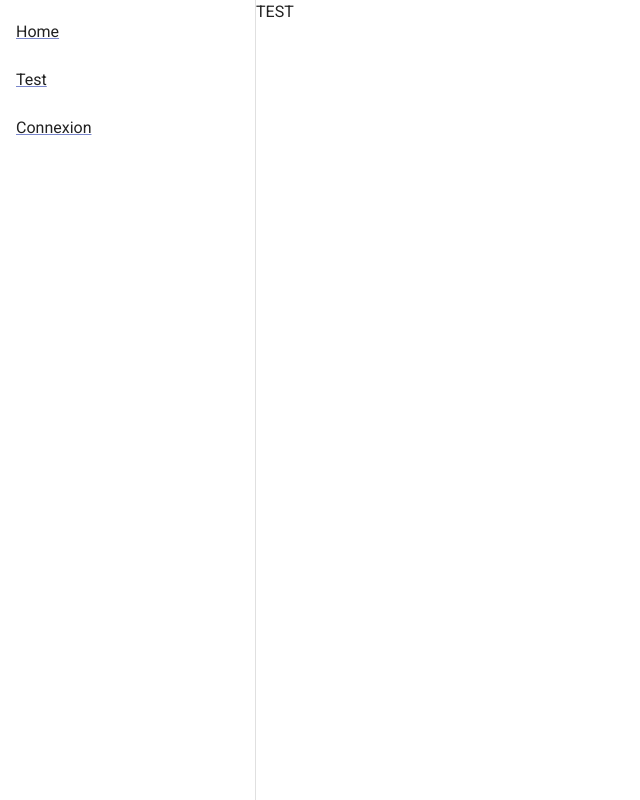
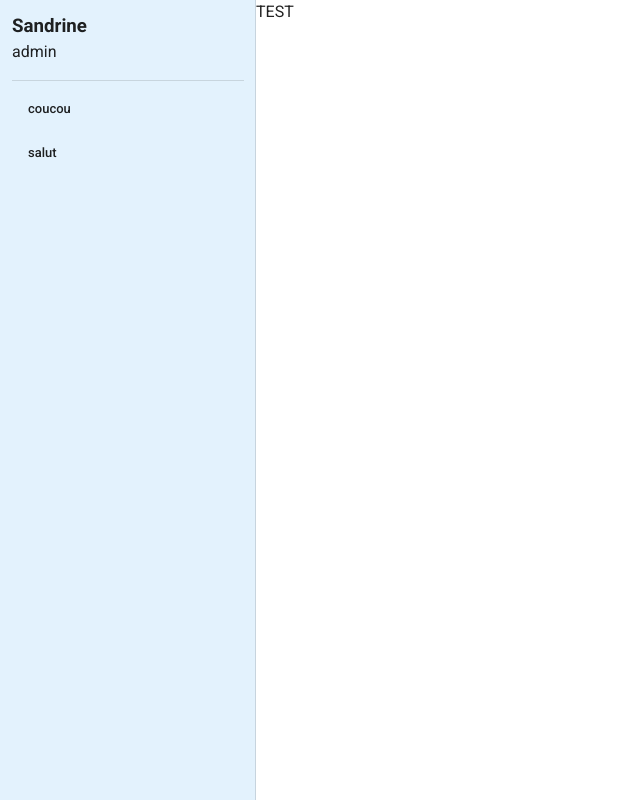
Before and after one commit to blupblupdoux/ide, a Vue app in the folder vuejs_app/: page / in a window 1280 px wide. Shown: the whole page, without its empty margins (0-640 px from the left). Built offline with nearby package versions, Linux system fonts and the light colour scheme.

Commit message:
responsive menu ok

```diff
--- a/vuejs_app/src/App.vue
+++ b/vuejs_app/src/App.vue
@@ -1,23 +1,7 @@
 <template>
   <v-app>
 
-    <v-navigation-drawer mini-variant.sync="true" app permanent>
-			<v-list>
-				<router-link v-for="nav_item in nav_items" :key="nav_item.label" :to="nav_item.path">
-					<v-list-item link>
-						<v-list-item-content>
-								<v-list-item-title>{{ nav_item.label }}</v-list-item-title>
-							</v-list-item-content>
-					</v-list-item>
-				</router-link>
-
-				<v-list-item v-if="$store.getters.isLoggedIn" @click="logout" link>
-					<v-list-item-content>
-							<v-list-item-title>Deconnexion</v-list-item-title>
-						</v-list-item-content>
-				</v-list-item>
-      </v-list>
-    </v-navigation-drawer>
+    <Navbar v-if="$route.name != 'Login'" />
 
     <v-main>
       <router-view />
@@ -28,22 +12,12 @@
 
 <script>
 
+import Navbar from './components/navbar'
+
 export default {
 	name: 'App',
-	data: () => ({
-		nav_items: [
-			{path: '/', label:'Home'},
-			{path: '/test', label:'Test'},
-			{path: '/connexion', label:'Connexion'},
-		],
-	}),
-	methods: {
-		logout() {
-			this.$store.dispatch('logout')
-			.then(() => {
-				this.$router.push('/connexion')
-			})
-		}
+	components: {
+		Navbar
 	},
 	created: function () {
     this.$http.interceptors.response.use(undefined, function (err) {
--- /dev/null
+++ b/vuejs_app/src/components/navbar.vue
@@ -0,0 +1,51 @@
+<template>
+	<div>
+
+		<v-btn color="primary" class="hidden-md-and-up" @click.stop="drawer = !drawer"></v-btn>
+
+		<v-navigation-drawer app left class="blue lighten-5 px-3 py-3" v-model="drawer" :permanent="$vuetify.breakpoint.mdAndUp">
+
+			<div>
+				<h3>Sandrine</h3>
+				<p>admin</p>
+			</div>
+
+			<v-divider></v-divider>
+
+			<v-list dense nav>
+				<v-list-item link>
+					<v-list-item-content>
+						<v-list-item-title>coucou</v-list-item-title>
+					</v-list-item-content>
+				</v-list-item>
+
+				<v-list-item link>
+					<v-list-item-content>
+						<v-list-item-title>salut</v-list-item-title>
+					</v-list-item-content>
+				</v-list-item>
+			</v-list>
+	</v-navigation-drawer>
+
+	</div>
+</template>
+
+<script>
+export default {
+	name: 'Navbar',
+	data: () => ({
+			drawer: false,
+			group: null
+    }),
+
+    watch: {
+      group () {
+        this.drawer = false
+      },
+    },
+}
+</script>
+
+<style>
+
+</style>
--- a/vuejs_app/src/router/routes.js
+++ b/vuejs_app/src/router/routes.js
@@ -1,8 +1,10 @@
+import Dashboard from '../views/Dashboard.vue'
 import Home from '../views/Home.vue'
 import Test from '../views/Test.vue'
 import Login from '../views/Login.vue'
 
 const routes = [
+    // Visitor routes
     {
       path: '/',
       name: 'Home',
@@ -13,6 +15,17 @@ const routes = [
       name: 'Login',
       component: Login
     },
+    // User routes
+    {
+      path: '/dashboard',
+      name: 'Dashboard',
+      component: Dashboard,
+      meta: {
+        requiresAuth: true,
+        isAdmin: false
+      }
+    },
+    // Admin routes
     {
       path: '/test',
       name: 'Test',
@@ -21,7 +34,7 @@ const routes = [
         requiresAuth: true,
         isAdmin: true
       }
-    }
+    },
 ]
 
 export default routes
--- /dev/null
+++ b/vuejs_app/src/views/Dashboard.vue
@@ -0,0 +1,13 @@
+<template>
+  <p>Dashboard</p>
+</template>
+
+<script>
+export default {
+    name: 'Dashboard'
+}
+</script>
+
+<style>
+
+</style>
--- a/vuejs_app/src/views/Login.vue
+++ b/vuejs_app/src/views/Login.vue
@@ -45,7 +45,7 @@
 <script>
 
 import { mapActions, mapState } from 'vuex'
-import ErrorAlert from '../components/ErrorAlert'
+import ErrorAlert from '../components/errorAlert'
 
 export default {
 
```
Also changed, not shown: vuejs_app/src/components/errorAlert.vue (renamed from vuejs_app/src/components/ErrorAlert.vue).
